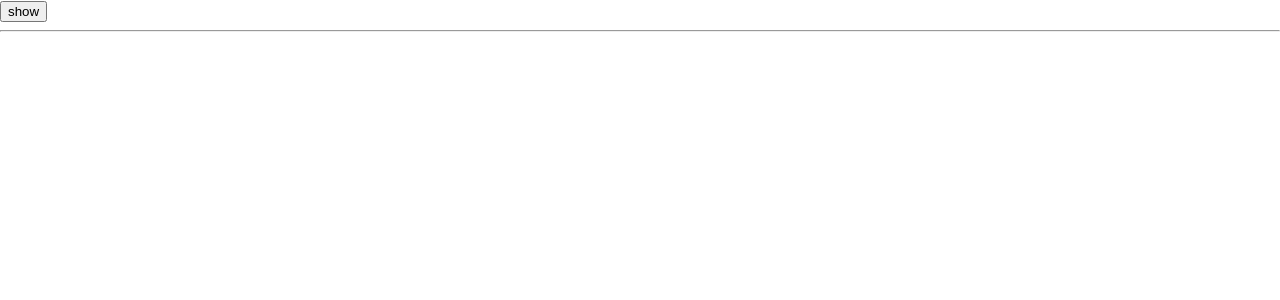
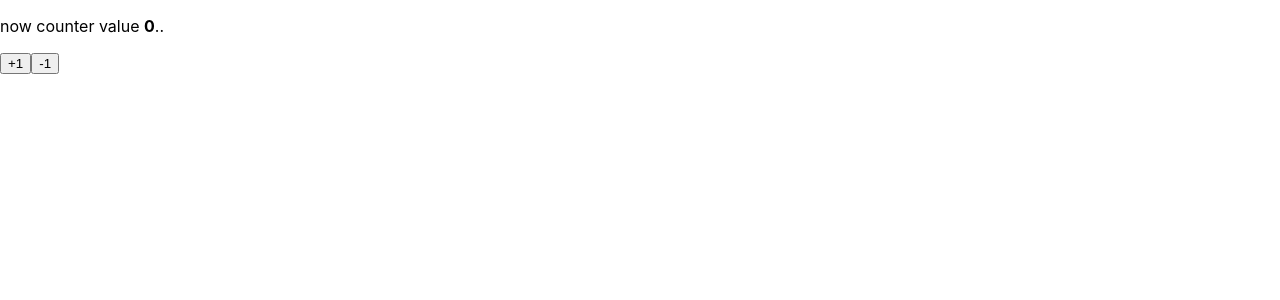
Before and after one commit to powerseunghun/Reactjs_practice, a React (Create React App) app in the folder chapter8_react_practice/ch8_practice/: page / in a window 1280 px wide. Shown: the top 300 px of the page. Built offline with nearby package versions, Linux system fonts and the light colour scheme.

Commit message:
Counter with useReducer

```diff
--- a/chapter8_react_practice/ch8_practice/src/App.js
+++ b/chapter8_react_practice/ch8_practice/src/App.js
@@ -1,20 +1,24 @@
 import React, {useState} from 'react';
 import Counter from './Counter.js';
 import Info from './Info.js';
+import Counter_Reducer from './Counter_Reducer';
 
 const App = () => {
-  // return <Counter/>/
-  const [visible, setVisible] = useState(false);
+  // return <Counter/>
 
-  return (
-    <div>
-      <button onClick={() => {
-        setVisible(!visible);
-      }}>{visible ? 'hide' : 'show'}</button>
-      <hr/>
-      {visible && <Info/>}
-    </div>
-  )
+  // const [visible, setVisible] = useState(false);
+
+  // return (
+  //   <div>
+  //     <button onClick={() => {
+  //       setVisible(!visible);
+  //     }}>{visible ? 'hide' : 'show'}</button>
+  //     <hr/>
+  //     {visible && <Info/>}
+  //   </div>
+  // )
+
+  return <Counter_Reducer/>
 }
 
 export default App;
--- /dev/null
+++ b/chapter8_react_practice/ch8_practice/src/Counter_Reducer.js
@@ -0,0 +1,28 @@
+import React, { useReducer } from 'react';
+
+function reducer(state, action) {
+    switch(action.type) {
+        case 'INCREMENT':
+            return { value: state.value + 1 };
+        case 'DECREMENT':
+            return { value: state.value - 1 };
+        default:
+            return state;
+    }
+}
+
+const Counter_Reducer = () => {
+    const [state, dispatch] = useReducer(reducer, {value: 0});
+
+    return (
+        <div>
+            <p>
+                now counter value <b>{state.value}</b>..
+            </p>
+            <button onClick={() => dispatch({type: 'INCREMENT'})}>+1</button>
+            <button onClick={() => dispatch({type: 'DECREMENT'})}>-1</button>
+        </div>
+    )
+}
+
+export default Counter_Reducer;
```
